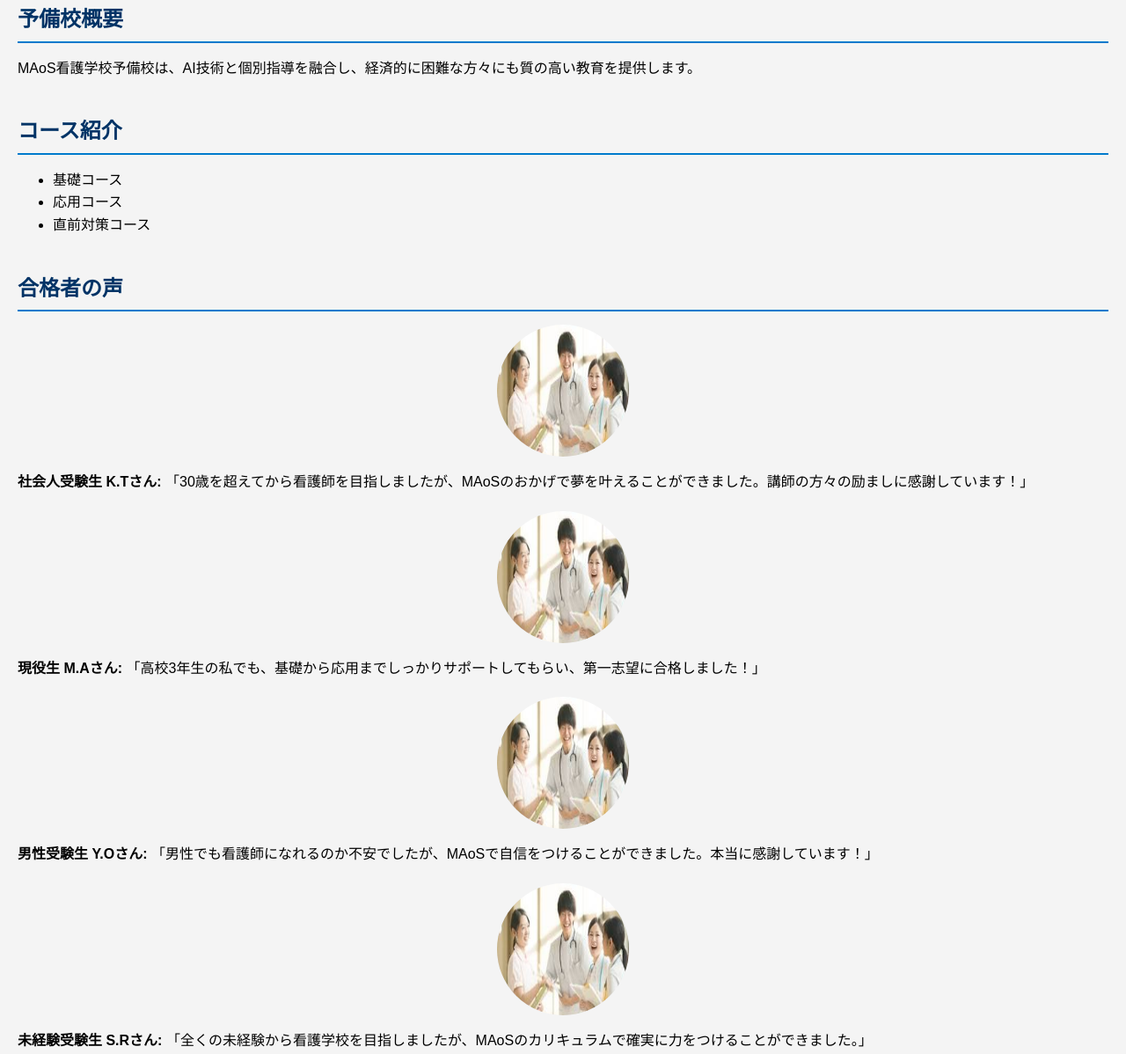
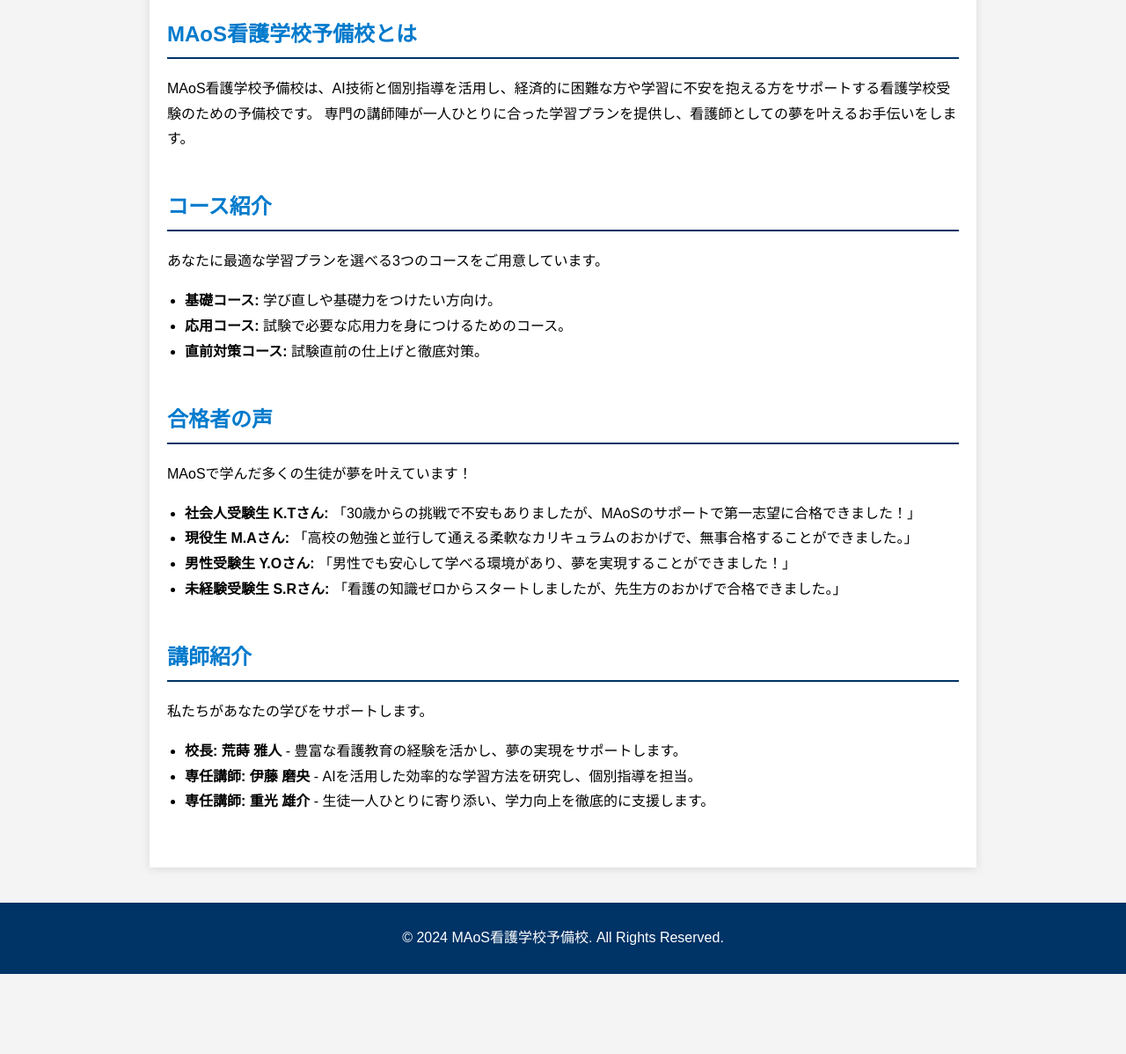
Before and after one commit to aramakimasato/maos-nursing-school, a plain HTML site: page index.html in a window 1280 px wide. Shown: the part 234-1432 px from the top of the page at 88% size. After the commit the page ends 1341 px from the top, so only its background shows below. Drawn offline with Linux system fonts and the light colour scheme.

Commit message:
Update index.html

```diff
--- a/index.html
+++ b/index.html
@@ -10,7 +10,7 @@
             margin: 0;
             padding: 0;
             background-color: #f4f4f4;
-            line-height: 1.6;
+            line-height: 1.8;
         }
         header {
             background: #007ACC;
@@ -25,8 +25,8 @@
         nav {
             background: #003366;
             color: white;
+            text-align: center;
             padding: 10px 0;
-            text-align: center;
         }
         nav a {
             color: white;
@@ -34,27 +34,28 @@
             margin: 0 15px;
             font-size: 18px;
         }
+        nav a:hover {
+            text-decoration: underline;
+        }
         .container {
             padding: 20px;
+            max-width: 900px;
+            margin: 0 auto;
+            background: white;
+            box-shadow: 0 2px 10px rgba(0, 0, 0, 0.1);
         }
         section {
             margin-bottom: 40px;
         }
         h2 {
-            color: #003366;
-            border-bottom: 2px solid #007ACC;
+            color: #007ACC;
+            border-bottom: 2px solid #003366;
             padding-bottom: 5px;
-            margin-bottom: 15px;
-        }
-        .testimonial, .instructor {
             margin-bottom: 20px;
         }
-        .testimonial img {
-            width: 150px;
-            height: 150px;
-            border-radius: 50%;
-            margin: 10px auto;
-            display: block;
+        ul {
+            margin: 0;
+            padding-left: 20px;
         }
         footer {
             background: #003366;
@@ -78,50 +79,39 @@
     </nav>
     <div class="container">
         <section id="about">
-            <h2>予備校概要</h2>
-            <p>MAoS看護学校予備校は、AI技術と個別指導を融合し、経済的に困難な方々にも質の高い教育を提供します。</p>
+            <h2>MAoS看護学校予備校とは</h2>
+            <p>
+                MAoS看護学校予備校は、AI技術と個別指導を活用し、経済的に困難な方や学習に不安を抱える方をサポートする看護学校受験のための予備校です。
+                専門の講師陣が一人ひとりに合った学習プランを提供し、看護師としての夢を叶えるお手伝いをします。
+            </p>
         </section>
         <section id="courses">
             <h2>コース紹介</h2>
+            <p>あなたに最適な学習プランを選べる3つのコースをご用意しています。</p>
             <ul>
-                <li>基礎コース</li>
-                <li>応用コース</li>
-                <li>直前対策コース</li>
+                <li><strong>基礎コース:</strong> 学び直しや基礎力をつけたい方向け。</li>
+                <li><strong>応用コース:</strong> 試験で必要な応用力を身につけるためのコース。</li>
+                <li><strong>直前対策コース:</strong> 試験直前の仕上げと徹底対策。</li>
             </ul>
         </section>
         <section id="testimonials">
             <h2>合格者の声</h2>
-            <div class="testimonial">
-                <img src="看護学生.jpg" alt="社会人受験生">
-                <p><strong>社会人受験生 K.Tさん:</strong> 「30歳を超えてから看護師を目指しましたが、MAoSのおかげで夢を叶えることができました。講師の方々の励ましに感謝しています！」</p>
-            </div>
-            <div class="testimonial">
-                <img src="看護学生.jpg" alt="現役生受験生">
-                <p><strong>現役生 M.Aさん:</strong> 「高校3年生の私でも、基礎から応用までしっかりサポートしてもらい、第一志望に合格しました！」</p>
-            </div>
-            <div class="testimonial">
-                <img src="看護学生.jpg" alt="男性受験生">
-                <p><strong>男性受験生 Y.Oさん:</strong> 「男性でも看護師になれるのか不安でしたが、MAoSで自信をつけることができました。本当に感謝しています！」</p>
-            </div>
-            <div class="testimonial">
-                <img src="看護学生.jpg" alt="未経験から受験">
-                <p><strong>未経験受験生 S.Rさん:</strong> 「全くの未経験から看護学校を目指しましたが、MAoSのカリキュラムで確実に力をつけることができました。」</p>
-            </div>
+            <p>MAoSで学んだ多くの生徒が夢を叶えています！</p>
+            <ul>
+                <li><strong>社会人受験生 K.Tさん:</strong> 「30歳からの挑戦で不安もありましたが、MAoSのサポートで第一志望に合格できました！」</li>
+                <li><strong>現役生 M.Aさん:</strong> 「高校の勉強と並行して通える柔軟なカリキュラムのおかげで、無事合格することができました。」</li>
+                <li><strong>男性受験生 Y.Oさん:</strong> 「男性でも安心して学べる環境があり、夢を実現することができました！」</li>
+                <li><strong>未経験受験生 S.Rさん:</strong> 「看護の知識ゼロからスタートしましたが、先生方のおかげで合格できました。」</li>
+            </ul>
         </section>
         <section id="instructors">
             <h2>講師紹介</h2>
-            <div class="instructor">
-                <h3>校長: 荒蒔 雅人</h3>
-                <p>看護教育における豊富な経験を活かし、学生一人ひとりの夢をサポートします。</p>
-            </div>
-            <div class="instructor">
-                <h3>専任講師: 伊藤 磨央</h3>
-                <p>AI技術を駆使した効果的な学習方法の開発を担当します。</p>
-            </div>
-            <div class="instructor">
-                <h3>専任講師: 重光 雄介</h3>
-                <p>学生の学力向上を全力でサポートします。</p>
-            </div>
+            <p>私たちがあなたの学びをサポートします。</p>
+            <ul>
+                <li><strong>校長: 荒蒔 雅人</strong> - 豊富な看護教育の経験を活かし、夢の実現をサポートします。</li>
+                <li><strong>専任講師: 伊藤 磨央</strong> - AIを活用した効率的な学習方法を研究し、個別指導を担当。</li>
+                <li><strong>専任講師: 重光 雄介</strong> - 生徒一人ひとりに寄り添い、学力向上を徹底的に支援します。</li>
+            </ul>
         </section>
     </div>
     <footer>
```
